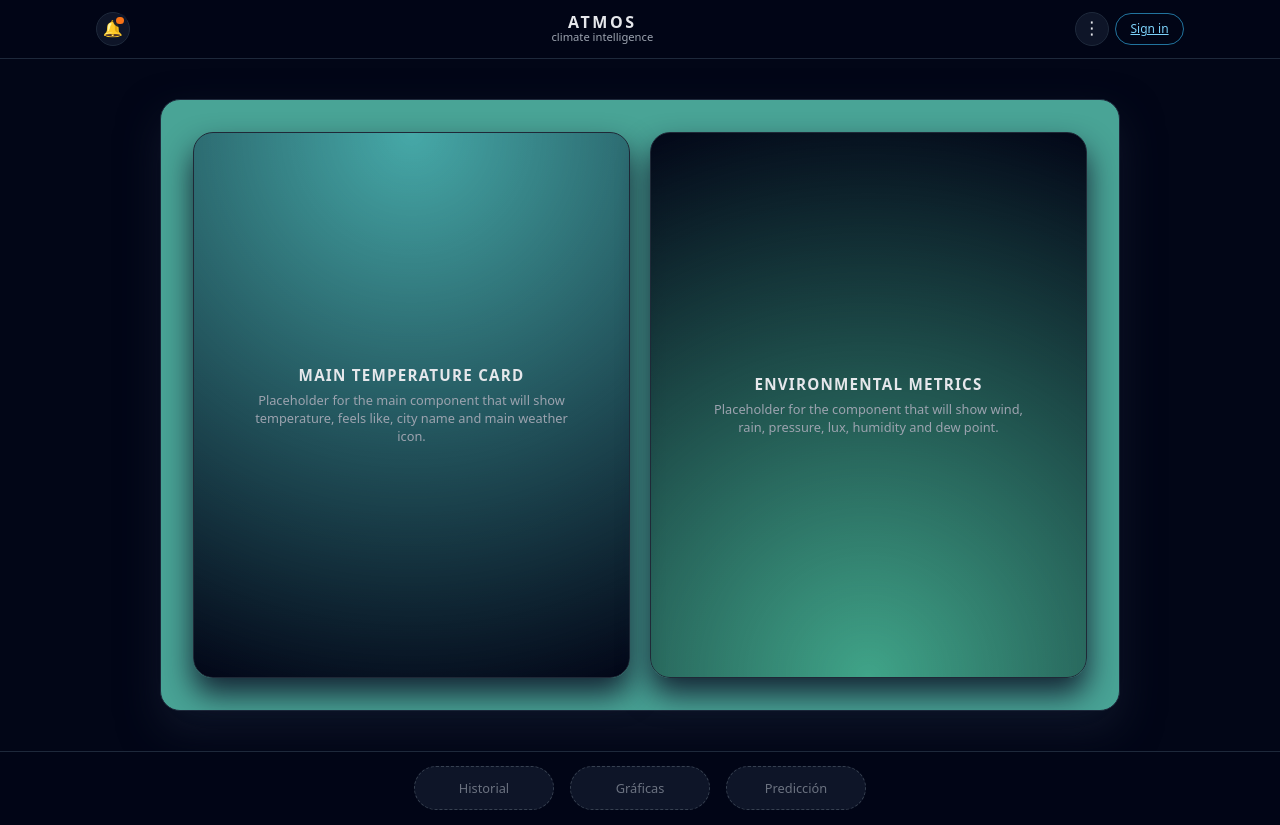
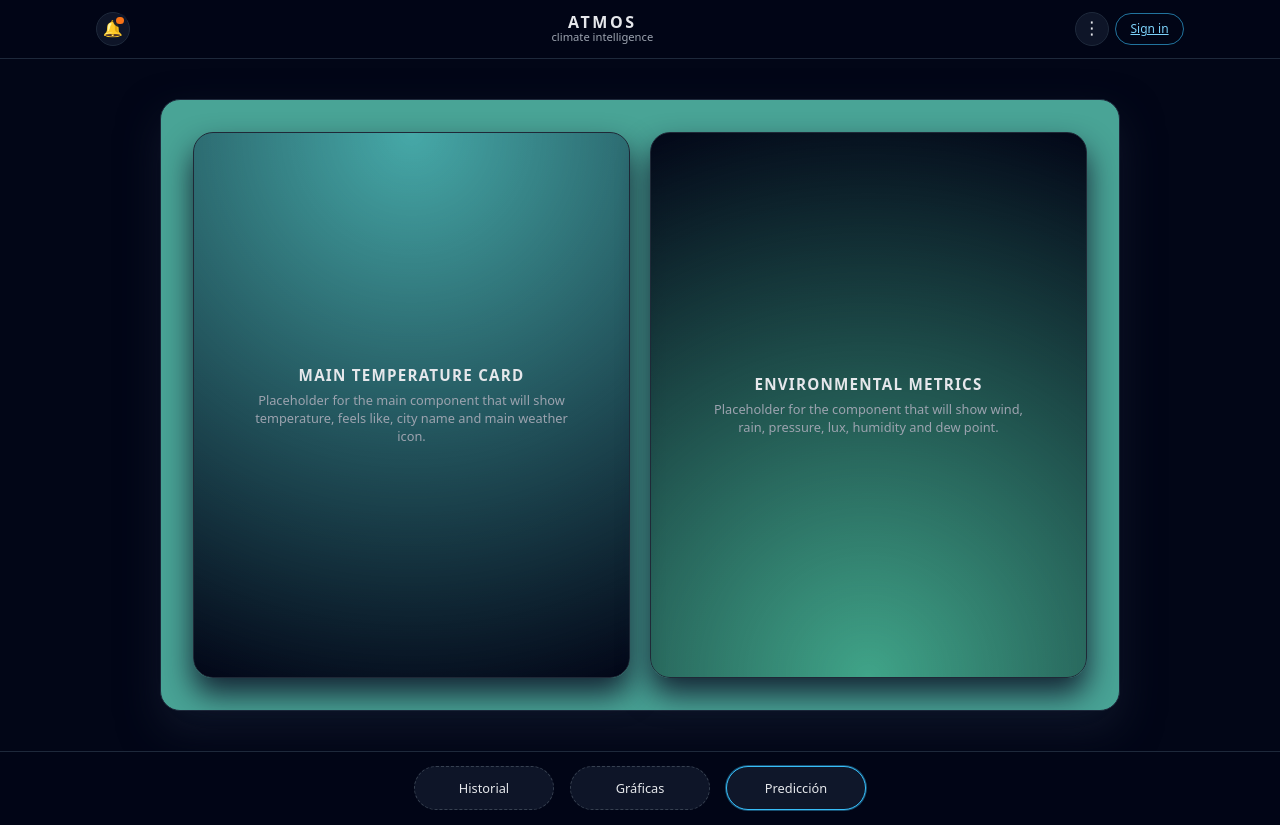
Before and after one commit to Anais-RV/atmos, a React (Vite) app in the folder frontend/: page / in a window 1280 px wide. Built offline with nearby package versions, Linux system fonts and the light colour scheme.

Commit message:
Add footer navigation buttons for history, charts and predictions

```diff
--- a/frontend/src/components/layout/Footer.jsx
+++ b/frontend/src/components/layout/Footer.jsx
@@ -1,24 +1,13 @@
 // src/components/layout/Footer.jsx
+
+import FooterMenu from "./FooterMenu";
 
 function Footer() {
   return (
     <footer className="footer">
       <div className="footer-inner" aria-label="footer menu">
-        {/* Tres huecos centrados para futuros componentes de botones */}
-        <div className="footer-slots">
-          <div className="footer-slot">
-            <span className="footer-slot-placeholder">Historial</span>
-            <span className="sr-only">Historial</span>
-          </div>
-          <div className="footer-slot">
-            <span className="footer-slot-placeholder">Gráficas</span>
-            <span className="sr-only">Gráficas</span>
-          </div>
-          <div className="footer-slot">
-            <span className="footer-slot-placeholder">Predicción</span>
-            <span className="sr-only">Predicción</span>
-          </div>
-        </div>
+        {/* Tres huecos centrados para componentes de botones */}
+        <FooterMenu />
       </div>
     </footer>
   );
--- /dev/null
+++ b/frontend/src/components/layout/FooterMenu.jsx
@@ -0,0 +1,49 @@
+// src/components/layout/FooterMenu.jsx
+import { Link, useLocation } from "react-router-dom";
+
+function FooterMenu() {
+  const location = useLocation();
+  const pathname = location.pathname;
+
+  const items = [
+    {
+      key: "history",
+      label: "Historial",
+      to: "/history",
+    },
+    {
+      key: "charts",
+      label: "Gráficas",
+      to: "/charts",
+    },
+    {
+      key: "predictions",
+      label: "Predicción",
+      to: "/", // usamos el dashboard como página de predicciones
+    },
+  ];
+
+  const isActive = (to) => pathname === to;
+
+  return (
+    <div className="footer-slots">
+      {items.map((item) => (
+        <Link
+          key={item.key}
+          to={item.to}
+          className={
+            "footer-slot" + (isActive(item.to) ? " footer-slot--active" : "")
+          }
+          aria-label={item.label}
+          aria-current={isActive(item.to) ? "page" : undefined}
+        >
+          <span className="footer-slot-label">{item.label}</span>
+          {/* Texto solo para lectores de pantalla */}
+          <span className="sr-only">{item.label}</span>
+        </Link>
+      ))}
+    </div>
+  );
+}
+
+export default FooterMenu;
--- a/frontend/src/styles/styles.css
+++ b/frontend/src/styles/styles.css
@@ -383,7 +383,6 @@
   align-items: center;
   justify-content: center;
 }
-
 /* Cada hueco de componente (component slot 1, 2 y 3) */
 .footer-slot {
   width: 140px;
@@ -394,8 +393,38 @@
   display: flex;
   align-items: center;
   justify-content: center;
+
+  /* añadidos para que funcionen como botones/enlaces */
+  text-decoration: none;
+  color: inherit;
+  cursor: pointer;
+  transition:
+    border-color 0.15s ease,
+    background 0.15s ease,
+    box-shadow 0.15s ease,
+    transform 0.08s ease;
 }
 
+.footer-slot:hover {
+  border-color: #38bdf8;
+  transform: translateY(-1px);
+}
+
+/* Estado activo según la página */
+.footer-slot--active {
+  border-style: solid;
+  border-color: #38bdf8;
+  background: rgba(15, 23, 42, 1);
+  box-shadow: 0 0 0 1px rgba(56, 189, 248, 0.4);
+}
+
+/* Texto visible del botón del footer */
+.footer-slot-label {
+  font-size: 0.8rem;
+  color: #e5e7eb;
+}
+
+/* Lo dejo por compatibilidad, aunque ahora usamos footer-slot-label */
 .footer-slot-placeholder {
   font-size: 0.8rem;
   color: #6b7280;
```
Also changed, not shown: frontend/src/components/layout/FooterActions.jsx (added, +51 -0 lines).
